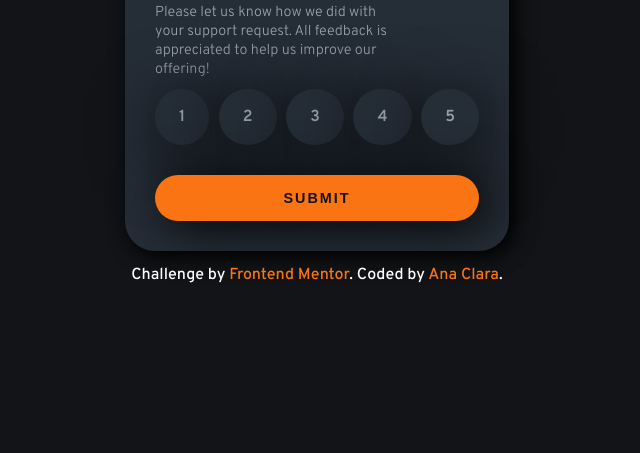
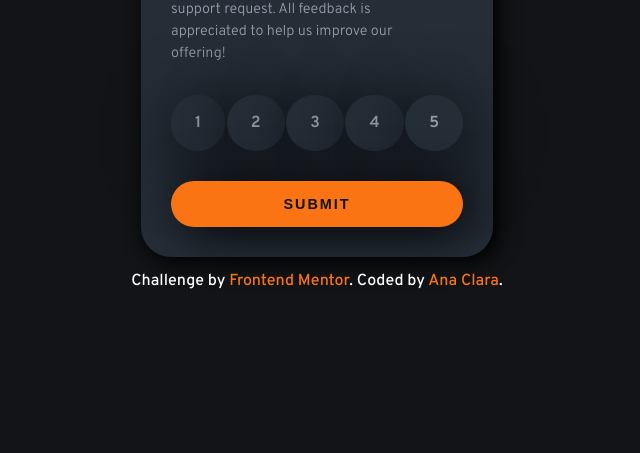
Before and after one commit to ursuladdd/interactive-rating-component-main, a plain HTML site: page index.html in a window 1280 px wide. Shown: the part 347-800 px from the top of the page, without its empty margins (323-963 px from the left). Drawn offline with Linux system fonts and the light colour scheme.

Commit message:
Fazendo alguns ajustes

```diff
--- a/components/_pai_container.scss
+++ b/components/_pai_container.scss
@@ -3,10 +3,10 @@
 
 .pai_container {
 
-    width: 30%;
+    width: 27.5%;
     display: flex;
     flex-direction: column;
-    gap: 10px;
+    gap: 30px;
     background-color: variaveis.$Dark-Blue;
     font-family: variaveis.$Font-Overpass;
     box-shadow: 5px 5px 20px black;
@@ -20,7 +20,7 @@
         padding: 15px;
         box-shadow: 10px  10px 50px variaveis.$Very-Dark-Blue;
         border-radius: 50px;
-        margin-bottom: 50px;
+        margin-bottom: 30px;
     }
     .text_filho {
         display: flex;
@@ -32,7 +32,8 @@
     }
     p {
         @include mixins.size-weight-color(0.9rem , 300, variaveis.$Light-Grey);
-        padding-right: 80px ;
+        line-height: 22px;
+        padding-right: 20px ;
     }
     .filho_meio {
        display: flex;
```
Also changed, not shown: style.css, 1 other file.
